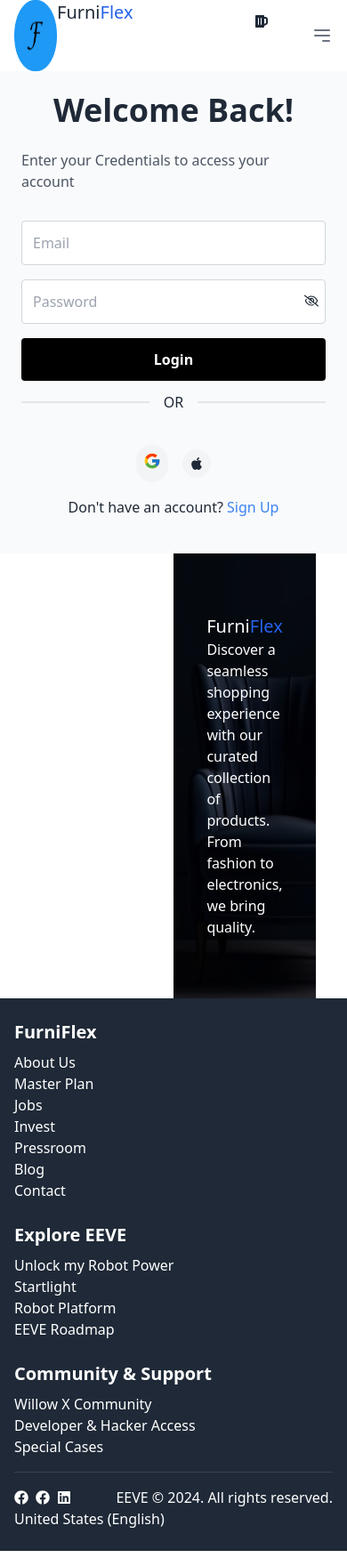
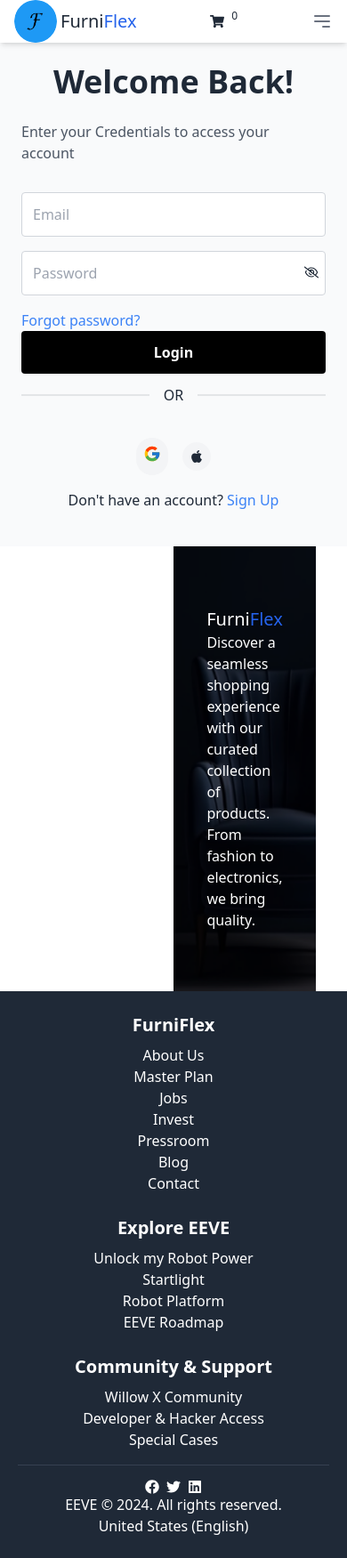
Before and after one commit to jakirhosse/task-project, a React (Vite) app: page /login in a window 390 px wide. Shown: the whole page at 89% size. Built offline with nearby package versions, Linux system fonts and the light colour scheme; no server answers.

Commit message:
login code

```diff
--- a/package.json
+++ b/package.json
@@ -19,7 +19,8 @@
     "react-icons": "^5.3.0",
     "react-redux": "^9.1.2",
     "react-router-dom": "^6.26.1",
-    "sort-by": "^1.2.0"
+    "sort-by": "^1.2.0",
+    "sweetalert2": "^11.13.3"
   },
   "devDependencies": {
     "@eslint/js": "^9.9.0",
--- /dev/null
+++ b/src/componentes/pages/Category/Category.jsx
@@ -0,0 +1,5 @@
+const Category = () => {
+  return <div>Category page</div>;
+};
+
+export default Category;
--- a/src/componentes/pages/CheckOut/CheckOutPage.jsx
+++ b/src/componentes/pages/CheckOut/CheckOutPage.jsx
@@ -17,15 +17,17 @@
   return (
     <div className="container mx-auto mt-8">
       {/* Checkout Header */}
-      <h1 className="text-3xl font-bold mb-6">Checkout</h1>
+      <h1 className="text-3xl font-bold mb-6 text-center md:text-left">
+        Checkout
+      </h1>
 
       {/* If cart is empty */}
       {cart.items.length === 0 ? (
-        <p>Your cart is empty</p>
+        <p className="text-center pb-10">Your cart is empty</p>
       ) : (
-        <div className="grid grid-cols-2 gap-6">
+        <div className="grid grid-cols-1 md:grid-cols-2 gap-6 px-5 md:px-0">
           {/* Cart Items Section */}
-          <div>
+          <div className="md:col-span-1">
             {cart.items.map((item) => (
               <div
                 key={item.id}
@@ -69,6 +71,7 @@
           </div>
 
           {/* Order Summary Section */}
+          <div className="md:col-span-1">
             <div className="p-6 bg-gray-50 rounded-md shadow-md max-w-sm">
               {/* Order Details Title */}
               <h2 className="text-lg font-bold mb-4">Order Summary</h2>
@@ -106,6 +109,7 @@
               </button>
             </div>
           </div>
+        </div>
       )}
     </div>
   );
--- a/src/componentes/pages/Login/Login.jsx
+++ b/src/componentes/pages/Login/Login.jsx
@@ -1,16 +1,19 @@
 import { useContext, useState } from "react";
 import { AuthContext } from "../../../provider/AuthProvider";
 import { FaApple } from "react-icons/fa";
-import { Link } from "react-router-dom";
+import { Link, useNavigate } from "react-router-dom";
 import { FaRegEyeSlash } from "react-icons/fa6";
 import GoogleSignUp from "../GoogleSignUp/GoogleSignUp";
+import { getAuth, sendPasswordResetEmail } from "firebase/auth";
 import "./Login.css";
+import Swal from "sweetalert2";
 const Login = () => {
   const { signIn } = useContext(AuthContext); // Use your signIn method from AuthProvider
   const [email, setEmail] = useState("");
   const [password, setPassword] = useState("");
   const [error, setError] = useState(null);
   const [showPassword, setShowPassword] = useState(false);
+  const navigate = useNavigate();
   const handleLogin = async (e) => {
     e.preventDefault();
     setError(null);
@@ -27,6 +30,31 @@
         setError("An unexpected error occurred. Please try again later.");
       }
     }
+    Swal.fire({
+      position: "top-end",
+      icon: "success",
+      title: "Your loggin is sucessfully",
+      showConfirmButton: false,
+      timer: 1500,
+    });
+    navigate("/");
+  };
+
+  const handleForgotPassword = () => {
+    const auth = getAuth();
+    sendPasswordResetEmail(auth, email)
+      .then(() => {
+        Swal.fire(
+          "Sent!",
+          "Password reset link has been sent to your email.",
+          "success"
+        );
+      })
+      .catch((error) => {
+        setError(
+          "Failed to send password reset email. Please check your email and try again."
+        );
+      });
   };
 
   return (
@@ -62,6 +90,12 @@
               )}
             </p>
           </div>
+          <button
+            onClick={handleForgotPassword}
+            className="text-blue-500 hover:underline mx-auto"
+          >
+            Forgot password?
+          </button>
 
           <button
             type="submit"
--- a/src/componentes/pages/Product/Product.jsx
+++ b/src/componentes/pages/Product/Product.jsx
@@ -1,3 +1,4 @@
+import { useState } from "react";
 import { useDispatch } from "react-redux";
 import { useGetProductsQuery } from "../../../redux/features/apiSlice";
 import { addToCart } from "../../../redux/features/cart/cartSlice";
@@ -6,12 +7,26 @@
 const Product = () => {
   const { data: products, isLoading, error } = useGetProductsQuery();
   const dispatch = useDispatch();
+  const [currentPage, setCurrentPage] = useState(1);
+  const productsPerPage = 4; // Change this to whatever number of products you want per page
+
+  // Pagination logic
+  const indexOfLastProduct = currentPage * productsPerPage;
+  const indexOfFirstProduct = indexOfLastProduct - productsPerPage;
+  const currentProducts = products?.slice(
+    indexOfFirstProduct,
+    indexOfLastProduct
+  );
+
+  const paginate = (pageNumber) => setCurrentPage(pageNumber);
 
   if (isLoading) return <div>Loading...</div>;
   if (error) return <div>Error loading products</div>;
+
   return (
-    <div className="grid grid-cols-3 gap-4">
-      {products.map((product) => (
+    <>
+      <div className="grid md:grid-cols-2 lg:grid-cols-3 gap-4 px-5 md:px-[100px] py-[50px]">
+        {currentProducts.map((product) => (
           <div key={product.id} className="p-4 border rounded-lg shadow-md">
             <img
               src={product.image}
@@ -21,11 +36,14 @@
             <h2 className="text-xl font-bold">{product.title}</h2>
             <div className="flex gap-4">
               <p className="text-lg font-bold">€{product.price}</p>
-            <h2 className="text-xl font-bold">{product.off}</h2>
-            <p className="text-lg font-bold">€{product.discountPrice}</p>
+              <p className="text-lg font-bold text-gray-500 line-through">
+                €{product.discountPrice}
+              </p>
+              <h2 className="text-xl font-bold text-red-500">
+                {product.off} OFF
+              </h2>
             </div>
-          <p className="text-gray-500">{product.description}</p>
-
+            <p className="text-gray-500 pb-6">{product.description}</p>
             <Link
               to="/checkOut"
               className="mt-2 ml-20 bg-black py-2 px-3 text-white rounded"
@@ -36,6 +54,20 @@
           </div>
         ))}
       </div>
+      <div className="pagination flex justify-center space-x-2 mt-4">
+        {[...Array(Math.ceil(products.length / productsPerPage)).keys()].map(
+          (number) => (
+            <button
+              key={number + 1}
+              onClick={() => paginate(number + 1)}
+              className="bg-blue-500 hover:bg-blue-700 text-white font-bold py-2 px-4 rounded"
+            >
+              {number + 1}
+            </button>
+          )
+        )}
+      </div>
+    </>
   );
 };
 
--- /dev/null
+++ b/src/componentes/pages/Products/Products.jsx
@@ -0,0 +1,5 @@
+const Products = () => {
+  return <div>this is products page</div>;
+};
+
+export default Products;
--- a/src/componentes/pages/Register/Register.jsx
+++ b/src/componentes/pages/Register/Register.jsx
@@ -1,9 +1,10 @@
 import { useContext, useState } from "react";
 import { AuthContext } from "../../../provider/AuthProvider";
 import { FaApple, FaGoogle, FaEye, FaEyeSlash } from "react-icons/fa"; // Import both eye icons
-import { Link } from "react-router-dom";
+import { Link, useNavigate } from "react-router-dom";
 // import GoogleSignUp from "../GoogleSignUp/GoogleSignUp";
 import "./Register.css";
+import Swal from "sweetalert2";
 
 const Register = () => {
   const { createUser } = useContext(AuthContext);
@@ -11,7 +12,7 @@
   const [password, setPassword] = useState("");
   const [error, setError] = useState(null);
   const [showPassword, setShowPassword] = useState(false);
-
+  const navigate = useNavigate("/");
   const handleRegister = async (e) => {
     e.preventDefault();
     setError(null);
@@ -21,6 +22,14 @@
     } catch (err) {
       setError(err.message);
     }
+    Swal.fire({
+      position: "top-end",
+      icon: "success",
+      title: "Your loggin is sucessfully",
+      showConfirmButton: false,
+      timer: 1500,
+    });
+    navigate("/");
   };
 
   return (
@@ -113,7 +122,7 @@
       </div>
 
       {/* Right Side: Image */}
-      <div className="ml-40 singup_bg flex flex-col items-center justify-center px-20">
+      <div className="singup_bg flex flex-col items-center justify-center  px-5 md:px-20">
         <img
           src="../../../../src/assets/icon.png"
           alt="icon"
--- a/src/componentes/pages/Shared/Footer/Footer.jsx
+++ b/src/componentes/pages/Shared/Footer/Footer.jsx
@@ -1,14 +1,16 @@
-import { FaFacebook, FaLinkedin } from "react-icons/fa";
+import { FaFacebook, FaLinkedin, FaTwitter } from "react-icons/fa";
 
 const Footer = () => {
   return (
     <footer className="bg-gray-800 text-white py-6">
-      <div className="container mx-auto px-4">
+      <div className="px-5 md:px-[100px]">
         <div className="flex flex-wrap justify-between">
           {/* Left Column */}
           <div className="w-full lg:w-auto mb-6 lg:mb-0">
-            <h2 className="text-xl font-bold mb-2">FurniFlex</h2>
-            <ul>
+            <h2 className="text-xl font-bold mb-2 text-center md:text-left">
+              FurniFlex
+            </h2>
+            <ul className="text-center md:text-left">
               <li>About Us</li>
               <li>Master Plan</li>
               <li>Jobs</li>
@@ -21,8 +23,10 @@
 
           {/* Center Column */}
           <div className="w-full lg:w-auto mb-6 lg:mb-0">
-            <h2 className="text-xl font-bold mb-2">Explore EEVE</h2>
-            <ul>
+            <h2 className="text-xl font-bold mb-2 text-center md:text-left">
+              Explore EEVE
+            </h2>
+            <ul className="text-center md:text-left">
               <li>Unlock my Robot Power</li>
               <li>Startlight</li>
               <li>Robot Platform</li>
@@ -32,8 +36,10 @@
 
           {/* Right Column */}
           <div className="w-full lg:w-auto">
-            <h2 className="text-xl font-bold mb-2">Community & Support</h2>
-            <ul>
+            <h2 className="text-xl  font-bold mb-2 text-center md:text-left">
+              Community & Support
+            </h2>
+            <ul className="text-center md:text-left">
               <li>Willow X Community</li>
               <li>Developer & Hacker Access</li>
               <li>Special Cases</li>
@@ -41,22 +47,24 @@
           </div>
         </div>
         {/* Footer Bottom */}
-        <div className="flex flex-wrap items-center justify-between border-t border-gray-700 pt-4 mt-4">
+        <div className="grid grid-cols-1 md:grid-cols-3 justify-items-center border-t border-gray-700 pt-4 mt-4">
+          <div className="md:col-span-1">
             <div className="flex items-center">
               <a href="#" className="mr-2">
                 <FaFacebook></FaFacebook>
               </a>
               <a href="#" className="mr-2">
-              <FaFacebook></FaFacebook>
+                <FaTwitter></FaTwitter>
               </a>
               <a href="#">
                 <FaLinkedin></FaLinkedin>
               </a>
             </div>
-          <div>
+          </div>
+          <div className="md:col-span-1">
             <p>EEVE © 2024. All rights reserved.</p>
           </div>
-          <div>
+          <div className="md:col-span-1">
             <p>United States (English)</p>
           </div>
         </div>
--- a/src/componentes/pages/Shared/Navbar/Navbar.jsx
+++ b/src/componentes/pages/Shared/Navbar/Navbar.jsx
@@ -1,16 +1,23 @@
 import { Link } from "react-router-dom";
-import { FaBeer } from "react-icons/fa";
+import { FaShoppingCart } from "react-icons/fa";
 import iconImg from "../../../../assets/icon.png";
+import { useSelector } from "react-redux";
 const Navbar = () => {
+  const cartData = useSelector((state) => state?.cart?.items);
+  console.log(cartData);
   return (
-    <nav className="bg-white shadow-md">
+    <nav className="bg-white shadow-md sticky top-0 z-50">
       <div className="max-w-6xl mx-auto px-4">
         <div className="flex justify-between">
           <div className="flex space-x-7">
-            <div>
+            <div className="flex items-center">
               {/* Website Logo */}
-              <Link to="/" className="flex mr-6">
-                <img src={iconImg} alt="img" className="h-20 w-12 rounded" />
+              <Link to="/" className="flex items-center gap-1">
+                <img
+                  src={iconImg}
+                  alt="img"
+                  className="h-12 w-12 rounded-full"
+                />
                 <h5 className=" text-xl">
                   Furni<span className="text-blue-600 text-xl">Flex</span>
                 </h5>
@@ -51,10 +58,11 @@
             </div>
           </div>
           {/* Secondary Navbar Items */}
-          <div className="mt-4 mx-24 mr-8">
-            <FaBeer></FaBeer>
-          </div>
-          <div className="hidden md:flex items-center space-x-3 ">
+          <div className="flex items-center gap-5">
+            <Link className="flex items-center gap-2" to="/checkOut">
+              <FaShoppingCart /> <sup>{cartData?.length}</sup>
+            </Link>
+            <div className="hidden md:flex items-center space-x-3">
               <Link
                 to="/login"
                 className="py-2 px-2 font-medium text-gray-500 rounded hover:bg-green-500 hover:text-white transition duration-300"
@@ -68,6 +76,8 @@
                 Register
               </Link>
             </div>
+          </div>
+
           {/* Mobile menu button */}
           <div className="md:hidden flex items-center">
             <button className="outline-none mobile-menu-button">
```
Also changed, not shown: public/data.json (+18 -0 lines), src/Routes/Router.jsx (+10 -0 lines), 2 other files (tests, documents, lock files or other folders). Lines whose indentation alone changed are shown as unchanged.
